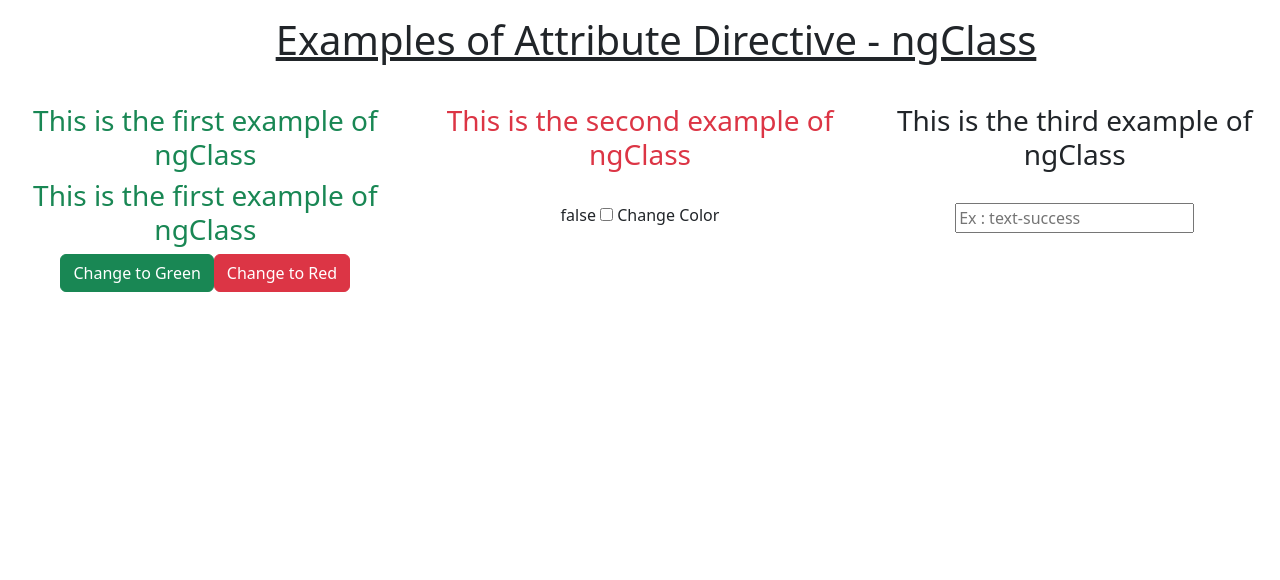
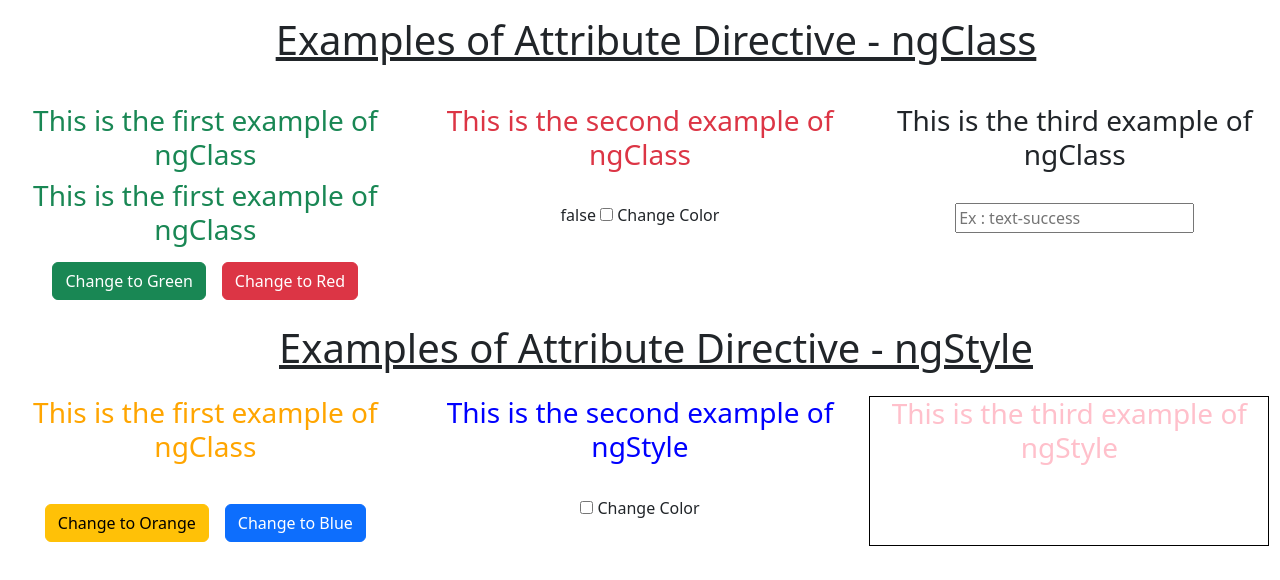
Before and after one commit to KoTvTrysaX01/Angular-Course-2, an Angular app in the folder Lessons/: page / in a window 1280 px wide. Shown: the top 580 px of the page. Built offline with nearby package versions, Linux system fonts and the light colour scheme.

Commit message:
Watched lesson 10 / Attribute Directives - [ngStyle]

```diff
--- a/Lessons/src/app/attribute-directives/attribute-directives.component.html
+++ b/Lessons/src/app/attribute-directives/attribute-directives.component.html
@@ -8,17 +8,42 @@
     <div class="col-4" >
         <h3 [ngClass]="textColor">This is the first example of ngClass</h3>
         <h3 [class]="textColor">This is the first example of ngClass</h3>
-        <button class="btn btn-success m 2" (click)="changeColor('text-success')">Change to Green</button>
-        <button class="btn btn-danger m 2" (click)="changeColor('text-danger')">Change to Red</button>
+        <button class="btn btn-success m-2" (click)="changeColor('text-success')">Change to Green</button>
+        <button class="btn btn-danger m-2" (click)="changeColor('text-danger')">Change to Red</button>
     </div>
+
     <div class="col-4">
         <h3 [ngClass]="isTextGreen ? 'text-success' : 'text-danger'">This is the second example of ngClass</h3>
         <br>{{isTextGreen}}
         <input type="checkbox" [(ngModel)]="isTextGreen"/> Change Color
     </div>
+
     <div class="col-4">
         <h3 [ngClass]="userClass">This is the third example of ngClass</h3>
         <br>
         <input type="text" [(ngModel)]="userClass" placeholder="Ex : text-success"/>
     </div>
 </div>
+
+<div class="row text-center">
+    <div class="col-12 m-3">
+        <h1><u>Examples of Attribute Directive - ngStyle</u></h1>
+    </div>
+
+    <div class="col-4" >
+        <h3 [ngStyle]="{'color': StyleColor, 'font-weight': 'lighter'}">This is the first example of ngClass</h3>
+        <br>
+        <button class="btn btn-warning m-2" (click)="updateColor('orange')">Change to Orange</button>
+        <button class="btn btn-primary m-2" (click)="updateColor('blue')">Change to Blue</button>
+    </div>
+
+    <div class="col-4">
+        <h3 [ngStyle]="{'color': isTextOrange ? 'orange' : 'blue'}">This is the second example of ngStyle</h3>
+        <br>
+        <input type="checkbox" [(ngModel)]="isTextOrange"/> Change Color
+    </div>
+
+    <div class="col-4">
+        <h3 [ngStyle]="customClass">This is the third example of ngStyle</h3>
+    </div>
+</div>
--- a/Lessons/src/app/attribute-directives/attribute-directives.component.ts
+++ b/Lessons/src/app/attribute-directives/attribute-directives.component.ts
@@ -14,13 +14,26 @@ import { FormsModule } from '@angular/forms';
 export class AttributeDirectivesComponent {
   //1
   textColor: string = 'text-success';
+  StyleColor: string = "orange"
+
   changeColor(color: string){
     this.textColor = color;
+  }
+  updateColor(ngStyleColor: string){
+    this.StyleColor = ngStyleColor;
   }
 
   //2
   isTextGreen : boolean = false;
+  isTextOrange : boolean = false;
 
   //3
   userClass : string = '';
+
+  customClass : any = {
+    'color': 'pink',
+    'height': '150px',
+    'width': '400px',
+    'border': '1px solid black'
+  }
 }
```
